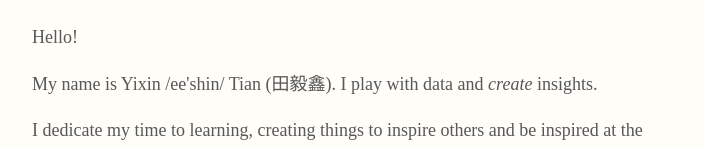
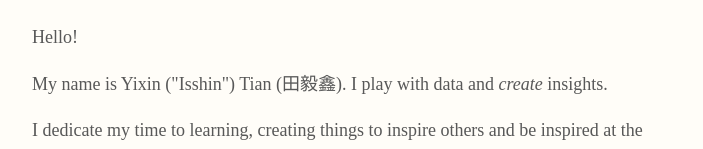
Before and after one commit to yixin0829/yixin0829.github.io, a React (Create React App) app: page / in a window 1280 px wide. Shown: the part 152-301 px from the top of the page, without its empty margins (283-986 px from the left). Built offline with nearby package versions, Linux system fonts and the light colour scheme.

Commit message:
update name spelling

```diff
--- a/src/App.js
+++ b/src/App.js
@@ -38,7 +38,7 @@ function App() {
       </div>
 
       <p>Hello!</p>
-      <p>My name is Yixin /ee'shin/ Tian <span className="chinese-font">(田毅鑫)</span>. I play with data and <i>create</i> insights.</p>
+      <p>My name is Yixin ("Isshin") Tian <span className="chinese-font">(田毅鑫)</span>. I play with data and <i>create</i> insights.</p>
       <p>I dedicate my time to learning, creating things to inspire others and be inspired at the same time. Try to stay curious and see the world from new perspective everyday.</p>
       <p>I've been studying <a href="https://www.ece.utoronto.ca/" target="_blank" rel="noreferrer">Electrical and Computer Engineering</a> at University of
         Toronto since 2018 and plan to complete my bachelor's degree in
```
